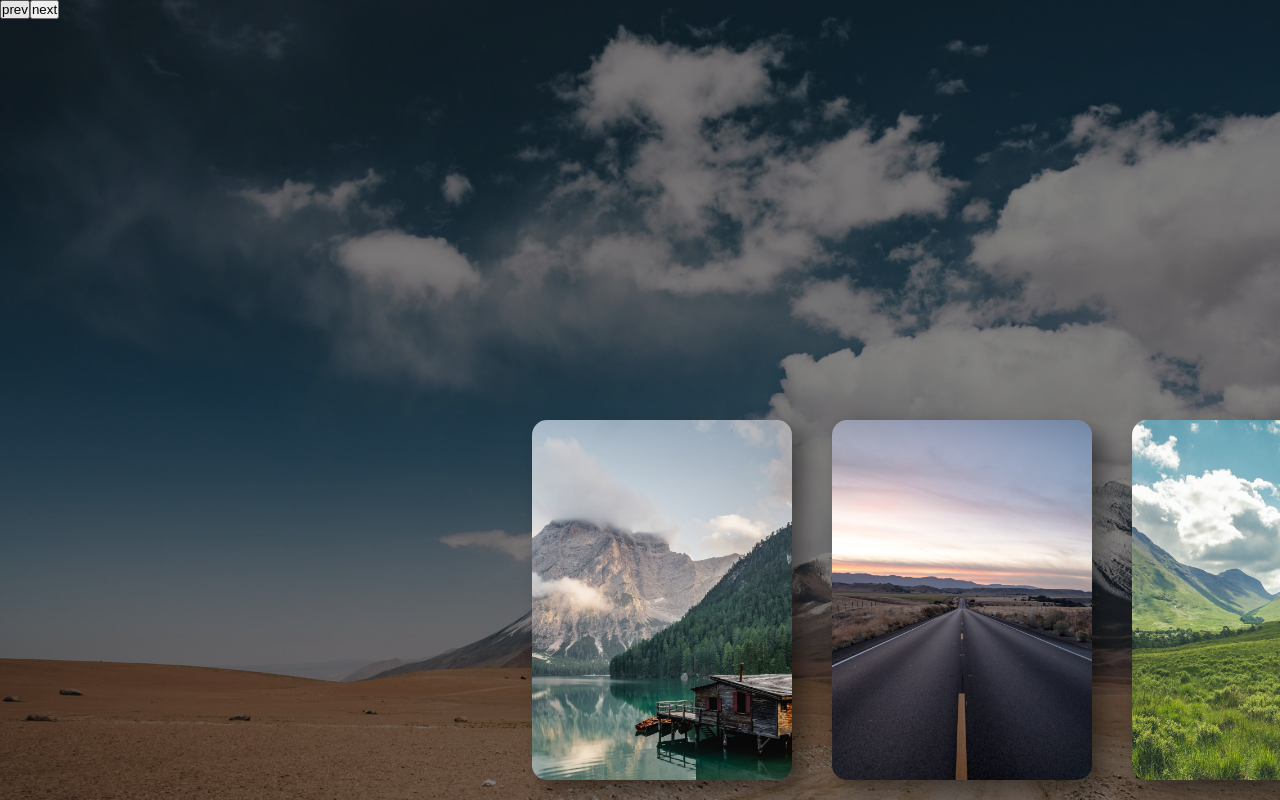
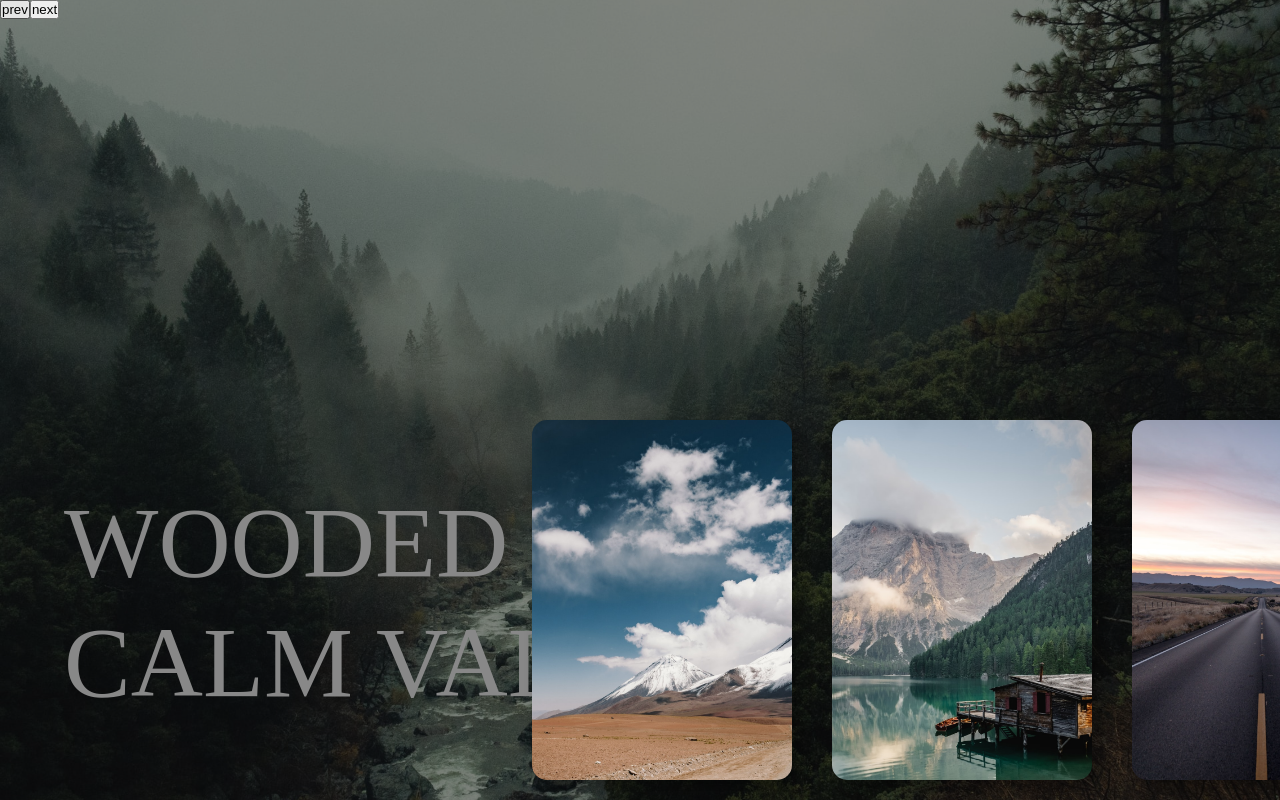
Before and after one commit to Mooneous/loop, a React (Create React App) app: page / in a window 1280 px wide. Built offline with nearby package versions, Linux system fonts and the light colour scheme.

Commit message:
활성화 패널이 실제로는 2번째 패널이므로 처음 컴포넌트 마운트시 강제로 마지막 패널을 제일 앞쪽으로 prepend에서 두번째 패널이 활성화되도록 처리

```diff
--- a/src/App.js
+++ b/src/App.js
@@ -18,19 +18,25 @@ function App() {
 	];
 	let [Active, setActive] = useState(0);
 	const path = process.env.PUBLIC_URL;
+	const len = 8;
 	const list = useRef(null);
 
 	const prev = () => {
 		const lastEl = list.current.lastElementChild;
 		list.current.prepend(lastEl);
-		setActive(Active === 0 ? (Active = 8 - 1) : --Active);
+		setActive(Active === 0 ? (Active = len - 1) : --Active);
 	};
 
 	const next = () => {
 		const firstEl = list.current.firstElementChild;
 		list.current.append(firstEl);
-		setActive((Active) => (Active === 8 - 1 ? (Active = 0) : ++Active));
+		setActive((Active) => (Active === len - 1 ? (Active = 0) : ++Active));
 	};
+
+	useEffect(() => {
+		const lastEl = list.current.lastElementChild;
+		list.current.prepend(lastEl);
+	}, []);
 
 	useEffect(() => {
 		console.log(Active);
@@ -46,6 +52,21 @@ function App() {
 						<li key={idx} className={activeClass}>
 							<div className='inner'>
 								<img src={path + '/img/' + item.pic} alt={item.title} />
+								<div className='txtActive'>
+									<div className='upper'>
+										<p>{item.title}</p>
+									</div>
+									<div className='lower'>
+										<p>{item.subTitle}</p>
+									</div>
+								</div>
+
+								<div className='txtThumb'>
+									<p>
+										{item.title} <br />
+										{item.subTitle}
+									</p>
+								</div>
 							</div>
 						</li>
 					);
--- a/src/scss/style.scss
+++ b/src/scss/style.scss
@@ -3,8 +3,6 @@
 
 $initPos: 40%;
 $wid: 300px;
-// $ht: 40vh;
-// $fontSize: 8vw;
 
 main {
 	width: 100%;
@@ -22,7 +20,7 @@ main {
 		z-index: 2;
 		padding: 20px;
 		opacity: 1;
-		transition-timing-function: cubic-bezier(089, -0.01, 28, 1.02);
+		transition-timing-function: cubic-bezier(0.89, -0.01, 0.28, 1.02);
 
 		.inner {
 			width: 100%;
@@ -36,10 +34,33 @@ main {
 				height: 100%;
 				object-fit: cover;
 			}
+			.txtActive {
+				position: absolute;
+				width: 35%;
+				bottom: 10vh;
+				left: 5vw;
+				opacity: 1;
+
+				.upper,
+				.lower {
+					width: 1000px;
+					height: 120px;
+					overflow: hidden;
+					position: relative;
+
+					p {
+						font-size: 100px;
+						color: #fff;
+						position: absolute;
+						bottom: -100px;
+						left: 0px;
+						transition: 0.5s 1s;
+					}
+				}
+			}
 		}
 
 		&:nth-of-type(1) {
-			left: 0;
 			width: 100%;
 			height: 100%;
 			padding: 0;
@@ -54,9 +75,7 @@ main {
 				border-radius: 0px;
 			}
 		}
-
 		&:nth-of-type(2) {
-			left: 0;
 			width: 100%;
 			height: 100%;
 			padding: 0;
@@ -96,6 +115,20 @@ main {
 		}
 	}
 
+	//활성화 모양
+	.list li.on {
+		.inner {
+			.txtActive {
+				.upper,
+				.lower {
+					p {
+						bottom: 0px;
+					}
+				}
+			}
+		}
+	}
+
 	button {
 		position: relative;
 		z-index: 3;
```
